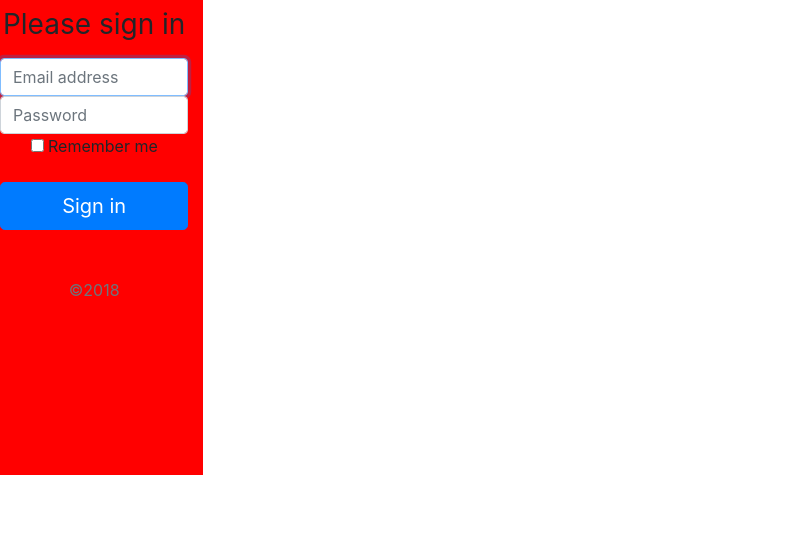
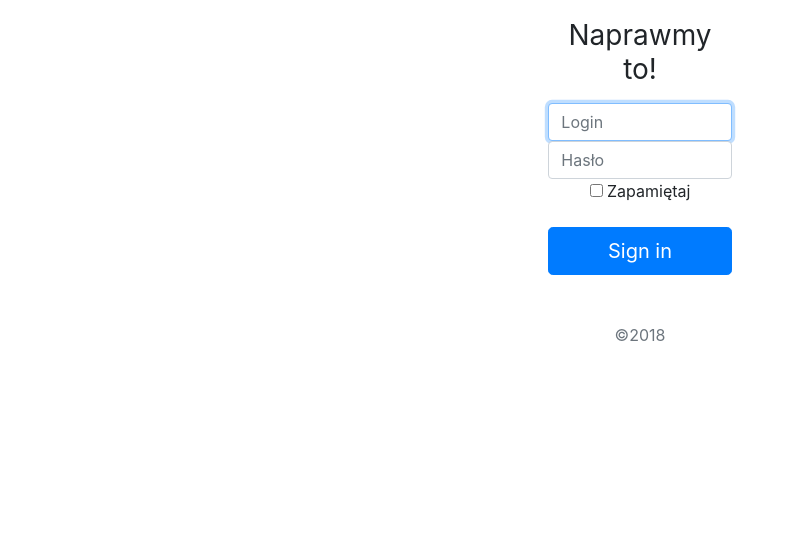
Before and after one commit to smartcity-hackathon/team_kielce_32, a plain HTML site: page moderator/login.html in a window 1280 px wide. Shown: the part 245-800 px from the top of the page, without its empty margins (0-799 px from the left). Drawn offline with nearby package versions, Linux system fonts and the light colour scheme; some packages are replaced by stand-ins of ours; a script that the page names is missing.

Commit message:
Fix login screen

```diff
--- a/moderator/css/signin.css
+++ b/moderator/css/signin.css
@@ -3,6 +3,9 @@
   display: flex;
   align-items: center;
   justify-content: center;
+}
 
-  background-color: red;
+.row {
+  margin-left: 0px;
+  margin-right: 0px;
 }
--- a/moderator/login.html
+++ b/moderator/login.html
@@ -23,27 +23,30 @@
   </head>
 
   <body>
-    <div class="row pagination-centered text-centered">
+    <div class="row">
+      <div class="col-sm-5">
+
+      </div>
       <div class="col-sm-2 login-col center-block" align="center">
         <form class="form-signin">
-          <img class="mb-4" src="https://getbootstrap.com/assets/brand/bootstrap-solid.svg" alt="" width="72" height="72">
-          <h1 class="h3 mb-3 font-weight-normal">Please sign in</h1>
-          <label for="inputEmail" class="sr-only">Email address</label>
-          <input type="email" id="inputEmail" class="form-control" placeholder="Email address" required autofocus>
-          <label for="inputPassword" class="sr-only">Password</label>
-          <input type="password" id="inputPassword" class="form-control" placeholder="Password" required>
+          <img class="mb-4" src="double-wrench.svg" alt="" width="128" height="128">
+          <h1 class="h3 mb-3 font-weight-normal">Naprawmy to!</h1>
+          <label for="inputEmail" class="sr-only">Login</label>
+          <input type="email" id="inputEmail" class="form-control" placeholder="Login" required autofocus>
+          <label for="inputPassword" class="sr-only">Hasło</label>
+          <input type="password" id="inputPassword" class="form-control" placeholder="Hasło" required>
           <div class="checkbox mb-3">
             <label>
-              <input type="checkbox" value="remember-me"> Remember me
+              <input type="checkbox" value="remember-me"> Zapamiętaj
             </label>
           </div>
           <button class="btn btn-lg btn-primary btn-block" type="submit">Sign in</button>
           <p class="mt-5 mb-3 text-muted">&copy;2018</p>
         </form>
       </div>
-    <!--  <div class="col-sm-4">
+    <div class="col-sm-4">
 
-    </div>-->
+    </div>
 
     </div>
   </body>
```
Also changed, not shown: moderator/double-wrench.svg (added).
